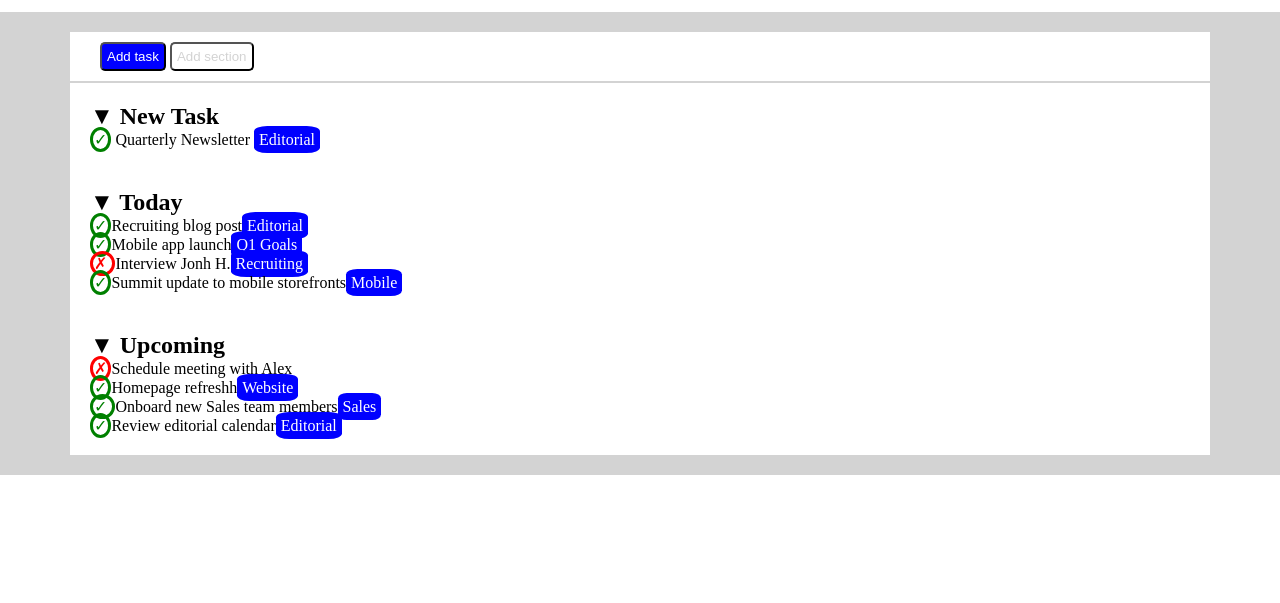
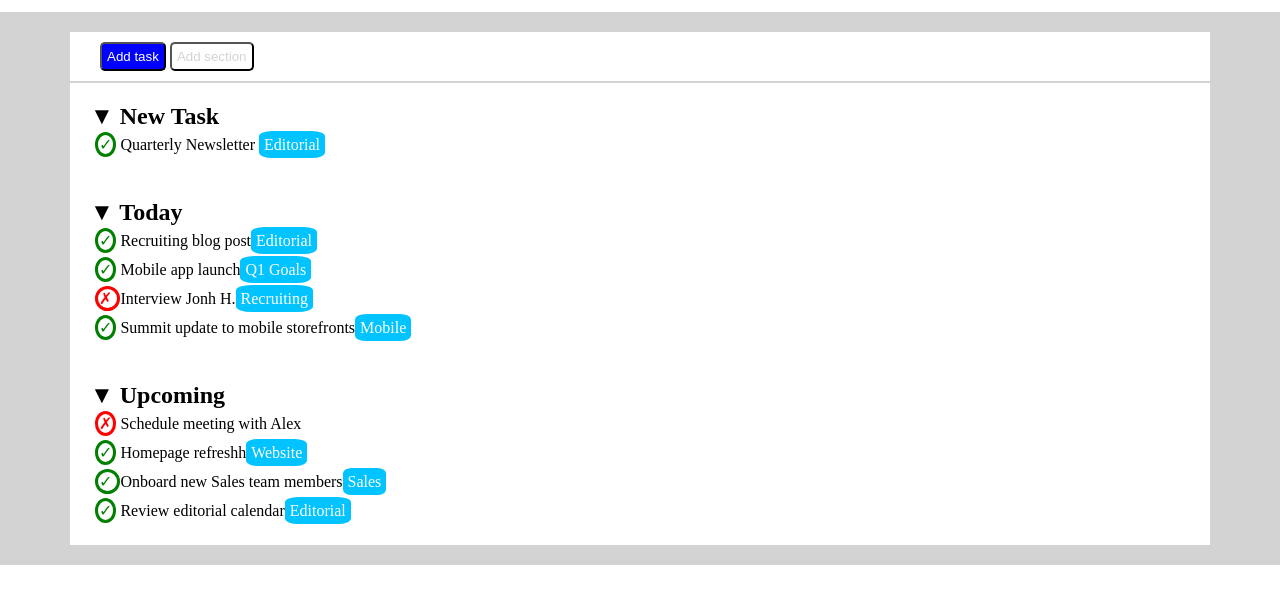
Before and after one commit to AndreaBeltramin/html-css-toboolist, a plain HTML site: page index.html in a window 1280 px wide. Shown: the part 79-682 px from the top of the page. Drawn offline with Linux system fonts and the light colour scheme.

Commit message:
fix main content

```diff
--- a/css/style.css
+++ b/css/style.css
@@ -88,8 +88,11 @@ ul{
 }
 
 .check-list{
-    background-color: blue;
     color: white;
     border-radius: 20%;
     padding: 5px;
+    background-color: rgb(0, 195, 255);
 }
+li{
+    padding: 5px;
+}
```
Also changed, not shown: index.html (+8 -8 lines).
